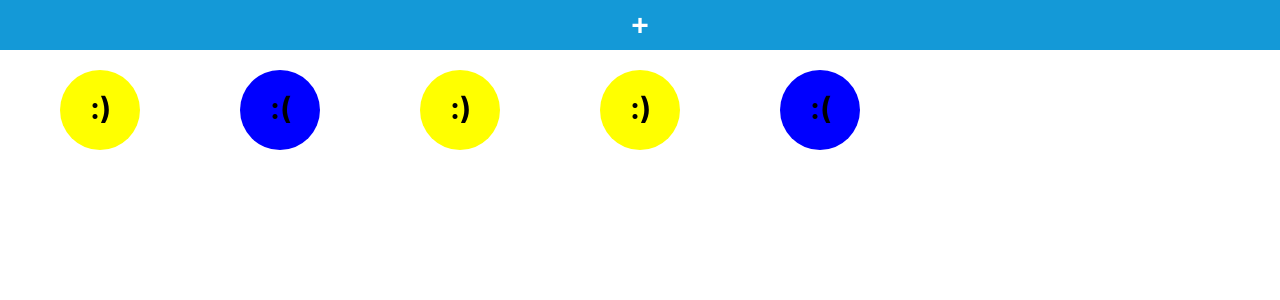
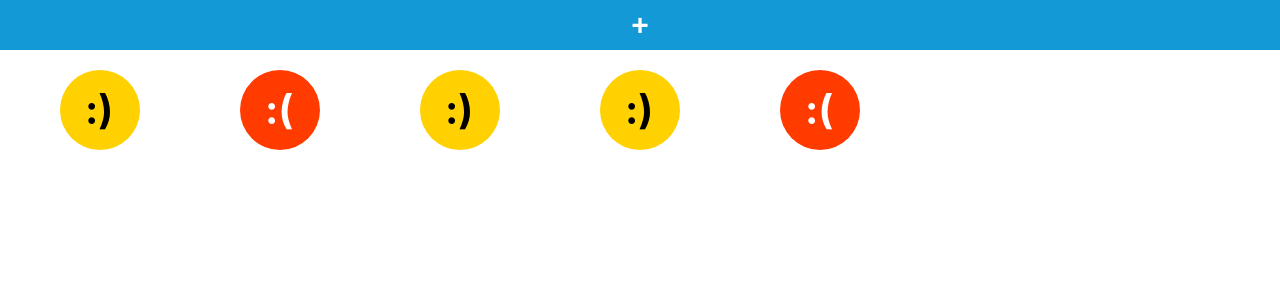
Before and after one commit to libertadcc/f-online-life-calendar-libertadcc, a React (Create React App) app: page /edit in a window 1280 px wide. Shown: the top 300 px of the page. Built offline with nearby package versions, Linux system fonts and the light colour scheme.

Commit message:
Styles disabled textarea

```diff
--- a/public/index.html
+++ b/public/index.html
@@ -5,7 +5,7 @@
     <link rel="shortcut icon" href="%PUBLIC_URL%/favicon.ico" />
     <meta name="viewport" content="width=device-width, initial-scale=1" />
     <meta name="theme-color" content="#000000" />
-    <link rel="manifest" href="https://cdn3.iconfinder.com/data/icons/emoticon-3/512/12-512.png" />
+    <link rel="manifest" href="%PUBLIC_URL%/manifest.json" />
     <title>¿Qué tal te ha ido el día?</title>
   </head>
   <body>
--- a/src/Components/Edit/Edit.js
+++ b/src/Components/Edit/Edit.js
@@ -2,7 +2,24 @@ import React from 'react';
 import { Link } from 'react-router-dom';
 import './Edit.scss';
 
-function Edit({updateMood, updateDate}) {
+class Edit extends React.Component {
+  constructor(props){
+    super(props);
+    this.state=({
+      mood: ''
+    })
+    this.handleChangeMood = this.handleChangeMood.bind(this);
+  }
+
+  handleChangeMood(event){
+    const currentMood = event.currentTarget.value;
+    this.setState({
+      mood: currentMood
+    })
+  }
+
+  render(){
+  const {updateDate, updateMood} = this.props;
   return (
   <div className="edit__page">
     <h1 className="edit__title">¿Cómo te ha ido el día?</h1>
@@ -31,7 +48,7 @@ function Edit({updateMood, updateDate}) {
               type="radio"
               name="state"
               defaultValue="happy"
-              onClick={updateMood}/>
+              onClick={this.handleChangeMood}/>
               :)
             </label>
           </div>
@@ -44,7 +61,7 @@ function Edit({updateMood, updateDate}) {
               type="radio"
               name="state"
               defaultValue="sad"
-              onClick={updateMood}/>
+              onClick={this.handleChangeMood}/>
               :(
             </label>
           </div>
@@ -54,7 +71,8 @@ function Edit({updateMood, updateDate}) {
         <h2 className="form__message--title">Mensaje:</h2>
         <textarea className="form__message--content"
         name="message"
-        placeholder="¿Por qué es un buen día?"/>
+        placeholder="¿Por qué es un buen día?"
+        disabled = {`${this.state.mood}` === 'happy' ? false : true} />
       </div>
       <div className="edit__buttons">
         <Link
@@ -74,6 +92,7 @@ function Edit({updateMood, updateDate}) {
     </form>
    </div>
   );
+  }
 }
 
 export default Edit;
--- a/src/Components/Edit/Edit.scss
+++ b/src/Components/Edit/Edit.scss
@@ -75,6 +75,14 @@
 .form__message--content {
   font-size: 15px;
   text-align: center;
+  &:disabled{
+    background: rgb(201, 194, 194);
+    opacity: 0.5;
+    &:-moz-placeholder{
+      color: black;
+    }
+
+  }
 }
 
 .edit__buttons {
--- a/src/Components/Home/Home.scss
+++ b/src/Components/Home/Home.scss
@@ -28,7 +28,6 @@
 }
 
 .smiley  {
-
   justify-self: center;
   width: 60px;
   height: 60px;
@@ -41,20 +40,21 @@
 }
 
 .happy {
-  background: yellow;
+  background: rgb(255, 209, 0);
 }
 
 .sad {
-  background: blue;
+  background: rgb(255, 59, 0);
+  color: white;
 }
 
 .face {
-  font-size: 30px;
+  font-size: 40px;
   position: relative;
-  top: 10px;
-  left: 19px;
+  top: 3px;
+  left: 17px;
   @media all and (min-width: 768px){
-    top: 20px;
-  left: 30px;
+    top: 15px;
+    left: 25px;
   }
 }
```
Also changed, not shown: 1 other file (tests, documents, lock files or other folders).
